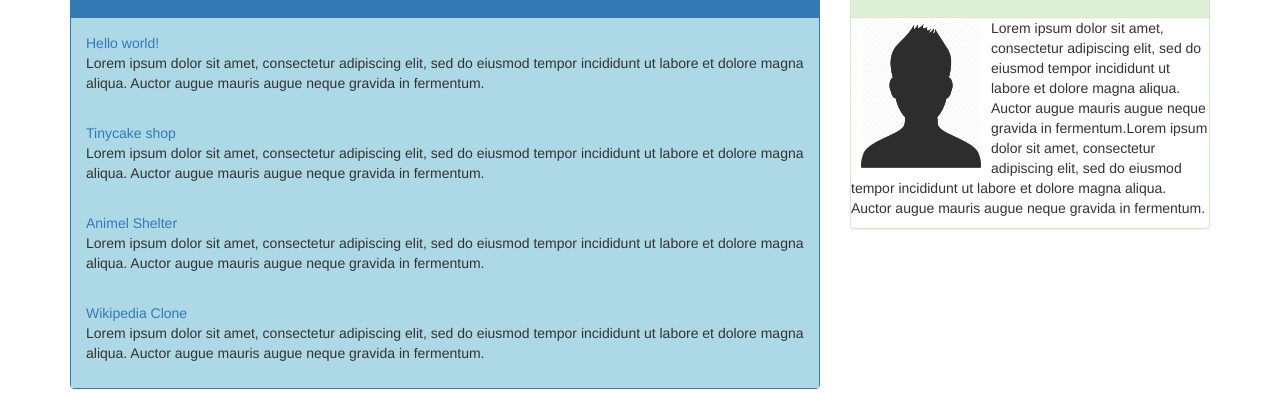
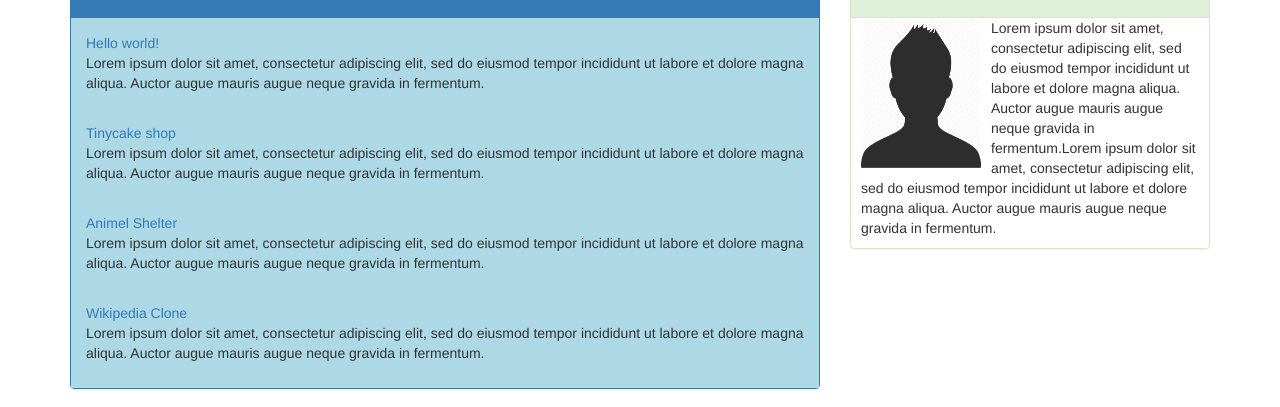
Before and after one commit to cjbreaux/Portfolio, a plain HTML site: page index.html in a window 1280 px wide. Shown: the part 332-739 px from the top of the page. Drawn offline with Linux system fonts and the light colour scheme.

Commit message:
add padding to aboutme text

```diff
--- a/css/styles.css
+++ b/css/styles.css
@@ -5,6 +5,11 @@
   padding-right: 10px;
   padding-left: 10px;
   padding-bottom: 10px;
+}
+
+#aboutme {
+  padding-left: 10px;
+  padding-right: 10px;
 }
 
 img {
```
